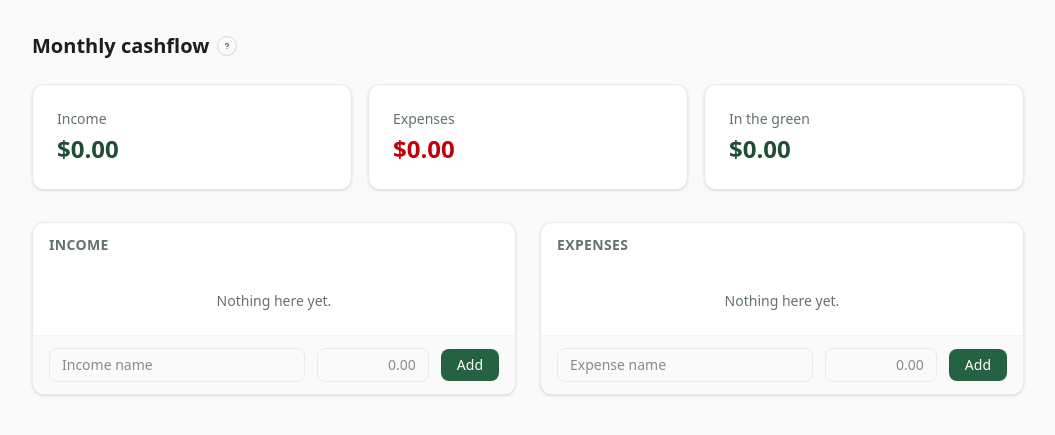
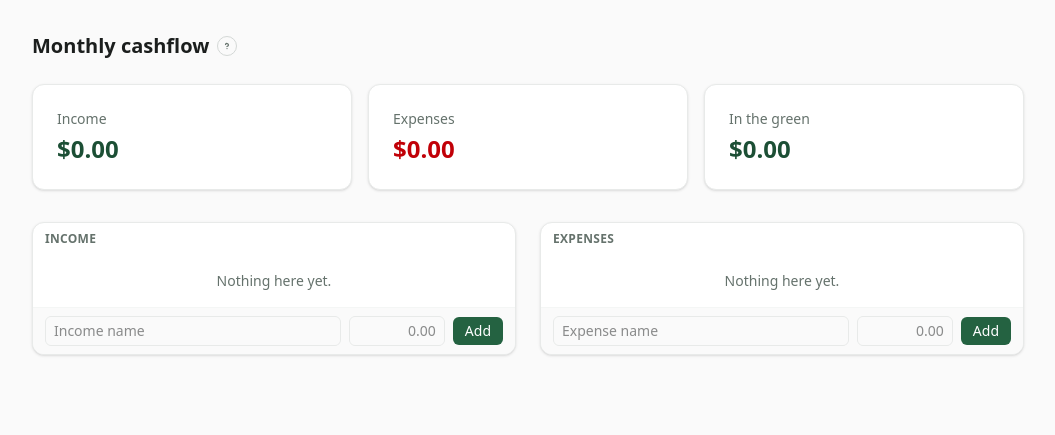
Before and after one commit to kernelkaribou/tallyworth, a Flask app: page /cashflow in a window 1280 px wide. Shown: the part 69-504 px from the top of the page, without its empty margins (112-1167 px from the left). Run offline with Flask 3, Linux system fonts and the light colour scheme; data that the repository does not hold is empty; style sheets or scripts are compiled from the project's sources.

Commit message:
Make cashflow income/expense lists more compact
Tighten row padding, gaps, and control sizing so long income/expense
lists read like a denser table. Entry name/amount inputs are now
borderless until hovered/focused, reducing visual weight per row while
keeping inline editing.

Co-authored-by: Copilot <223556219+Copilot@users.noreply.github.com>

```diff
--- a/app/templates/cashflow/list.html
+++ b/app/templates/cashflow/list.html
@@ -5,11 +5,11 @@
   {% if entries %}
   <ul class="divide-y divide-slate-100 dark:divide-slate-700">
     {% for entry in entries %}
-    <li class="flex items-center gap-3 px-4 py-3">
+    <li class="flex items-center gap-2 px-3 py-1.5">
       <form
         method="post"
         action="{{ url_for('cashflow.update_cashflow', entry_id=entry.id) }}"
-        class="flex flex-1 items-center gap-3"
+        class="flex flex-1 items-center gap-2"
       >
         {{ csrf_field() }}
         <input
@@ -18,7 +18,7 @@
           value="{{ entry.name }}"
           required
           aria-label="{{ entry.kind.value | capitalize }} name"
-          class="flex-1 rounded-lg border border-slate-200 dark:border-slate-700 px-3 py-1.5 text-sm focus:border-money-500 focus:outline-none dark:bg-slate-900 dark:text-slate-100"
+          class="flex-1 rounded-md border border-transparent px-2 py-1 text-sm hover:border-slate-200 dark:hover:border-slate-700 focus:border-money-500 focus:outline-none dark:bg-slate-900 dark:text-slate-100"
         />
         <input
           type="text"
@@ -27,11 +27,11 @@
           inputmode="decimal"
           required
           aria-label="{{ entry.kind.value | capitalize }} amount"
-          class="w-28 rounded-lg border border-slate-200 dark:border-slate-700 px-3 py-1.5 text-right text-sm tabular-nums focus:border-money-500 focus:outline-none dark:bg-slate-900 {{ accent }}"
+          class="w-24 rounded-md border border-transparent px-2 py-1 text-right text-sm tabular-nums hover:border-slate-200 dark:hover:border-slate-700 focus:border-money-500 focus:outline-none dark:bg-slate-900 {{ accent }}"
         />
         <button
           type="submit"
-          class="rounded-lg border border-slate-200 dark:border-slate-700 px-3 py-1.5 text-sm font-medium text-slate-700 dark:text-slate-200 hover:bg-slate-50 dark:hover:bg-slate-700"
+          class="rounded-md px-2 py-1 text-xs font-medium text-slate-600 dark:text-slate-300 hover:bg-slate-100 dark:hover:bg-slate-700"
         >
           Save
         </button>
@@ -49,7 +49,7 @@
           type="submit"
           aria-label="Delete entry"
           title="Delete"
-          class="inline-flex items-center rounded-lg px-2.5 py-1.5 text-slate-400 hover:text-red-700 dark:text-slate-500 dark:hover:text-red-400"
+          class="inline-flex items-center rounded-md px-1.5 py-1 text-slate-400 hover:text-red-700 dark:text-slate-500 dark:hover:text-red-400"
         >
           {{ trash_icon() }}
         </button>
@@ -58,7 +58,7 @@
     {% endfor %}
   </ul>
   {% else %}
-  <p class="px-4 py-6 text-center text-sm text-slate-500 dark:text-slate-400">Nothing here yet.</p>
+  <p class="px-3 py-4 text-center text-sm text-slate-500 dark:text-slate-400">Nothing here yet.</p>
   {% endif %}
 {% endmacro %}
 
@@ -66,7 +66,7 @@
 <form
   method="post"
   action="{{ url_for('cashflow.create_cashflow') }}"
-  class="flex items-center gap-3 border-t border-slate-100 dark:border-slate-700 bg-slate-50 dark:bg-slate-900/40 px-4 py-3"
+  class="flex items-center gap-2 border-t border-slate-100 dark:border-slate-700 bg-slate-50 dark:bg-slate-900/40 px-3 py-2"
 >
   {{ csrf_field() }}
   <input type="hidden" name="kind" value="{{ kind }}" />
@@ -76,7 +76,7 @@
     placeholder="{{ label }} name"
     required
     aria-label="{{ label }} name"
-    class="flex-1 rounded-lg border border-slate-200 dark:border-slate-700 px-3 py-1.5 text-sm focus:border-money-500 focus:outline-none dark:bg-slate-900 dark:text-slate-100"
+    class="flex-1 rounded-md border border-slate-200 dark:border-slate-700 px-2 py-1 text-sm focus:border-money-500 focus:outline-none dark:bg-slate-900 dark:text-slate-100"
   />
   <input
     type="text"
@@ -85,11 +85,11 @@
     inputmode="decimal"
     required
     aria-label="{{ label }} amount"
-    class="w-28 rounded-lg border border-slate-200 dark:border-slate-700 px-3 py-1.5 text-right text-sm tabular-nums focus:border-money-500 focus:outline-none dark:bg-slate-900 dark:text-slate-100"
+    class="w-24 rounded-md border border-slate-200 dark:border-slate-700 px-2 py-1 text-right text-sm tabular-nums focus:border-money-500 focus:outline-none dark:bg-slate-900 dark:text-slate-100"
   />
   <button
     type="submit"
-    class="rounded-lg bg-money-600 dark:bg-money-600 px-4 py-1.5 text-sm font-medium text-white transition hover:bg-money-700 dark:hover:bg-money-500"
+    class="rounded-md bg-money-600 dark:bg-money-600 px-3 py-1 text-sm font-medium text-white transition hover:bg-money-700 dark:hover:bg-money-500"
   >
     Add
   </button>
@@ -129,14 +129,14 @@
 
 <section class="mt-8 grid gap-6 lg:grid-cols-2">
   <div class="overflow-hidden rounded-xl border border-slate-200 dark:border-slate-700 bg-white dark:bg-slate-800 shadow-sm">
-    <h2 class="px-4 py-3 text-sm font-semibold uppercase tracking-wide text-slate-500 dark:text-slate-400">
+    <h2 class="px-3 py-2 text-xs font-semibold uppercase tracking-wide text-slate-500 dark:text-slate-400">
       Income
     </h2>
     {{ entry_rows(income, "text-gain") }}
     {{ add_form("income", "Income") }}
   </div>
   <div class="overflow-hidden rounded-xl border border-slate-200 dark:border-slate-700 bg-white dark:bg-slate-800 shadow-sm">
-    <h2 class="px-4 py-3 text-sm font-semibold uppercase tracking-wide text-slate-500 dark:text-slate-400">
+    <h2 class="px-3 py-2 text-xs font-semibold uppercase tracking-wide text-slate-500 dark:text-slate-400">
       Expenses
     </h2>
     {{ entry_rows(expenses, "text-loss") }}
```
